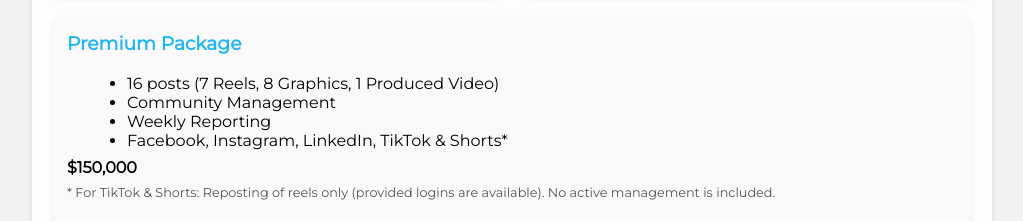
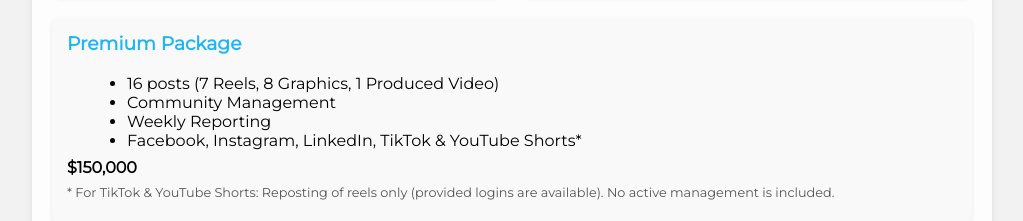
Before and after one commit to veltongoodenjr/rates-site, a plain HTML site: page index.html in a window 1280 px wide. Shown: the part 1727-1948 px from the top of the page, without its empty margins (128-1151 px from the left). Drawn offline with Linux system fonts and the light colour scheme.

Commit message:
Update index.html

```diff
--- a/index.html
+++ b/index.html
@@ -309,11 +309,11 @@
           <li>16 posts (7 Reels, 8 Graphics, 1 Produced Video)</li>
           <li>Community Management</li>
           <li>Weekly Reporting</li>
-          <li>Facebook, Instagram, LinkedIn, TikTok &amp; Shorts*</li>
+          <li>Facebook, Instagram, LinkedIn, TikTok &amp; YouTube Shorts*</li>
         </ul>
         <p><strong>$150,000</strong></p>
         <p style="font-size: 0.8em; color: #555; margin-top: 5px;">
-          * For TikTok &amp; Shorts: Reposting of reels only (provided logins are available). No active management is included.
+          * For TikTok &amp; YouTube Shorts: Reposting of reels only (provided logins are available). No active management is included.
         </p>
       </div>
     </div>
```
